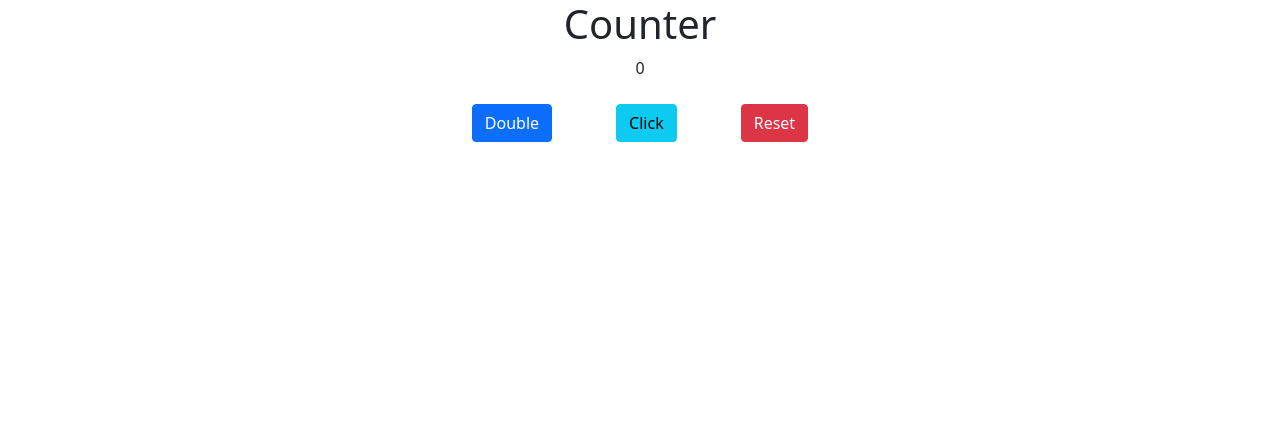
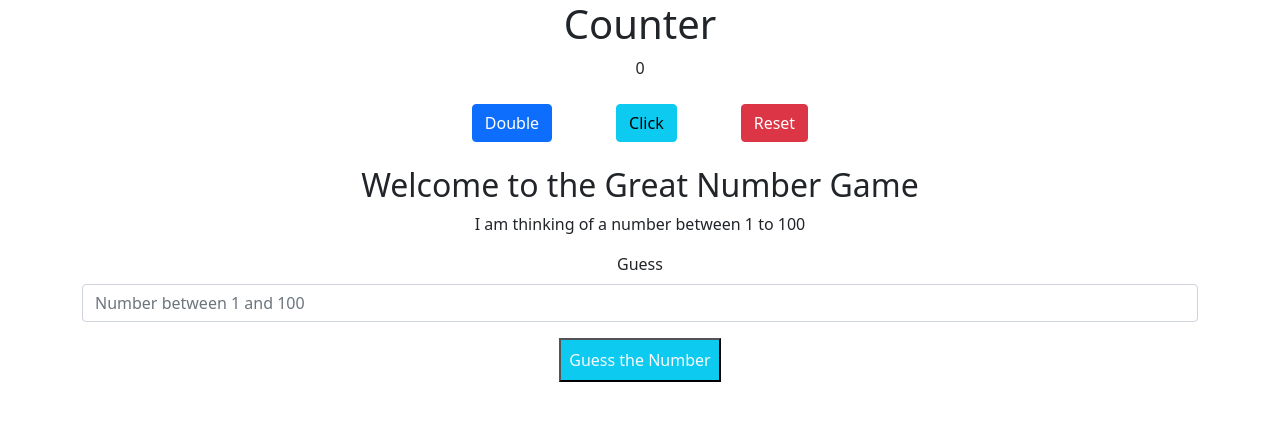
Before and after one commit to kenfukuyama/counter, a Flask app: page / in a window 1280 px wide. Shown: the top 421 px of the page. Run offline with Flask 2, Linux system fonts and the light colour scheme.

Commit message:
added guess game

```diff
--- a/server.py
+++ b/server.py
@@ -1,4 +1,5 @@
 from flask import Flask, render_template, redirect, request, session
+import random
 
 
 app = Flask(__name__)
@@ -6,12 +7,16 @@ app.secret_key = "hello"
 
 # session['visitedTimes'] = 0 # cant do here
 
+# answer_key = random.randint(1, 100)
+
+
 @app.route('/')
 def index():
     if 'visitedTimes' in session:
         session['visitedTimes'] += 1
     else:
         session['visitedTimes'] = 0
+        session["answer_key"] = random.randint(1, 100)
 
     return render_template("index.html")
 
@@ -31,5 +36,16 @@ def clear_session():
     session.clear()
     return redirect('/')
 
+@app.route('/guessSubmit', methods=['POST'])
+def guessSubmit():
+    session["numberGuessed"] = int(request.form['guessN'])
+    print(type( session["numberGuessed"]))
+    print(type( session["answer_key"]))
+
+    return redirect('/')
+
+
+
+
 if __name__=="__main__":
     app.run(debug=True)
--- a/templates/index.html
+++ b/templates/index.html
@@ -16,6 +16,40 @@
             <div class="p-4"><a class="btn btn-info" href="/count">Click</a></div>
             <div class="p-4"><a class="btn btn-danger" href="/clear">Reset</a></div>
         </div>
+
+        <div><h2>Welcome to the Great Number Game</h2></div>
+        <div>I am thinking of a number between 1 to 100</div>
+
+        {% if 'numberGuessed' in session %}
+            {% if  session['numberGuessed'] == session['answer_key'] %}
+                <div class="d-flex justify-content-center m-2">
+                    <p class="bg-success text-light w-25">Correct!</p>
+                </div>
+                <div class="p-4"><a class="btn btn-info" href="/clear">Play Again!</a></div>
+
+            {% elif session['numberGuessed'] > session['answer_key']  %}
+                <div class="d-flex justify-content-center m-2">
+                    <p class="bg-primary text-light w-25">too high!</p>
+                </div>
+            {% else %}
+                <div class="d-flex justify-content-center m-2">
+                    <p class="bg-danger text-light w-25">too low!</p>
+                </div>
+            {% endif %}
+            <p>{{session['numberGuessed']}}, {{session['answer_key']}}</p>
+        {% endif %}
+
+
+
+
+        <form action="/guessSubmit" method="post">
+            <div class="mt-3 form-group">
+                <label class="mb-2" for="guess">Guess</label>
+                <input type="text" class="form-control" name="guessN" id="guessNum" placeholder="Number between 1 and 100">
+                <input type="submit" class="mt-3 bg-info p-2 text-light" value="Guess the Number">
+            </div>
+        </form>
+
     </div>
 </body>
 </html>
```
